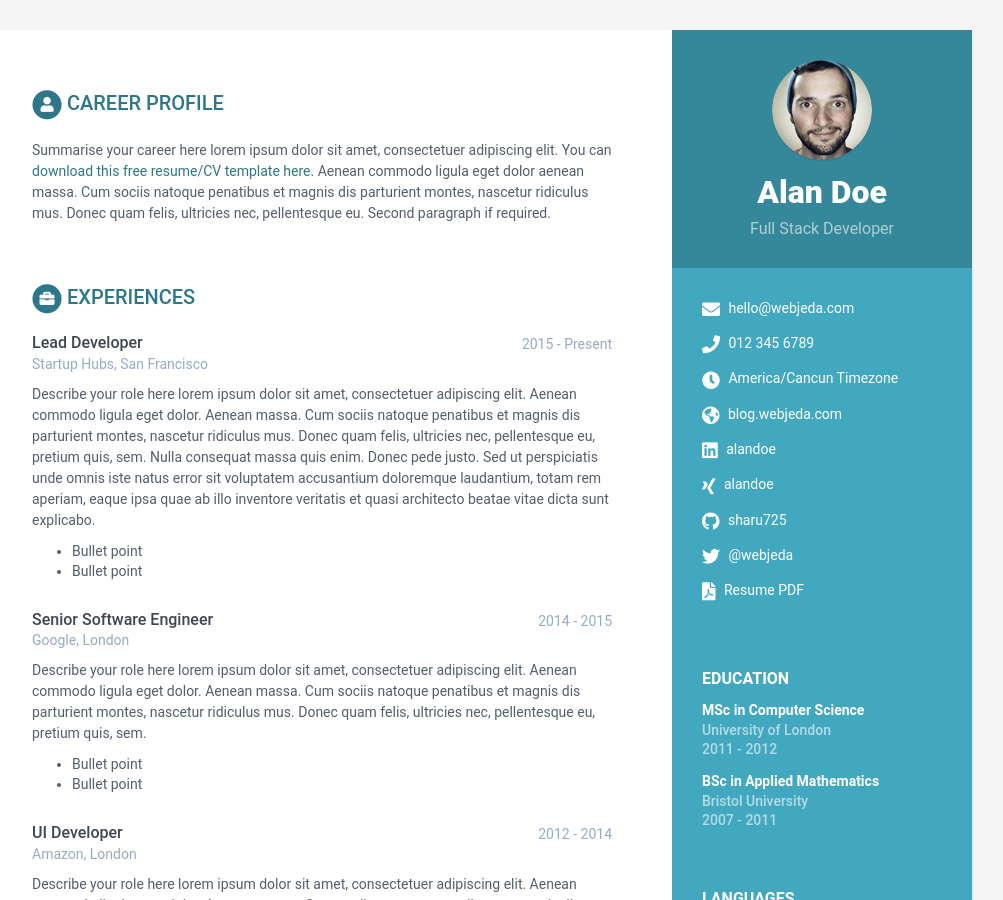
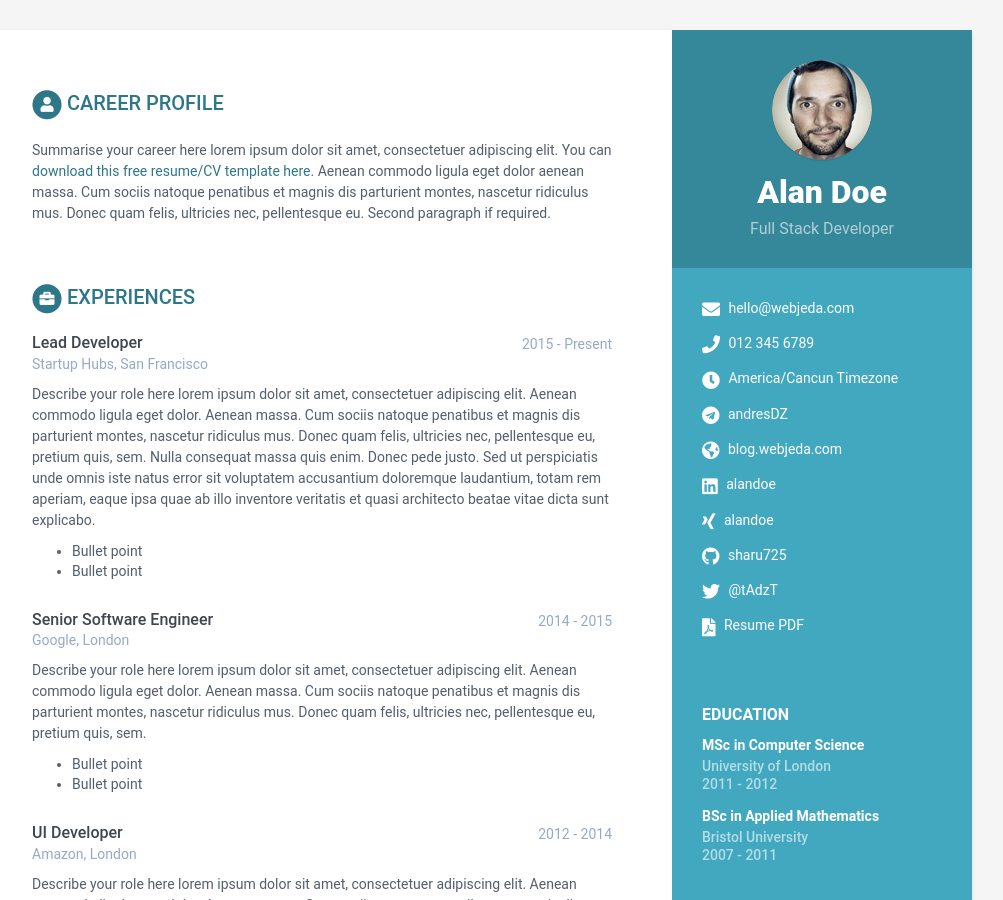
Before and after one commit to AndresFelipeDzT/CV-3, a Jekyll site: the page built from index.html, in a window 1280 px wide and 900 px high. Shown: the whole window, without its empty margins (168-1171 px from the left). Built offline with Jekyll 4.4.1, drawn with Linux system fonts in a browser that asks for light colours.

Commit message:
Actualización de red social Telegram y Twitter en data.yml

```diff
--- a/_data/data.yml
+++ b/_data/data.yml
@@ -21,10 +21,10 @@ sidebar:
     linkedin: alandoe
     xing: alandoe
     github: sharu725
-    telegram: # add your nickname without '@' sign
+    telegram: andresDZ
     gitlab:
     bitbucket:
-    twitter: '@webjeda'
+    twitter: '@tAdzT'
     stack-overflow: # Number/Username, e.g. 123456/alandoe
     codewars:
     goodreads: # Number-Username, e.g. 123456-alandoe
```
